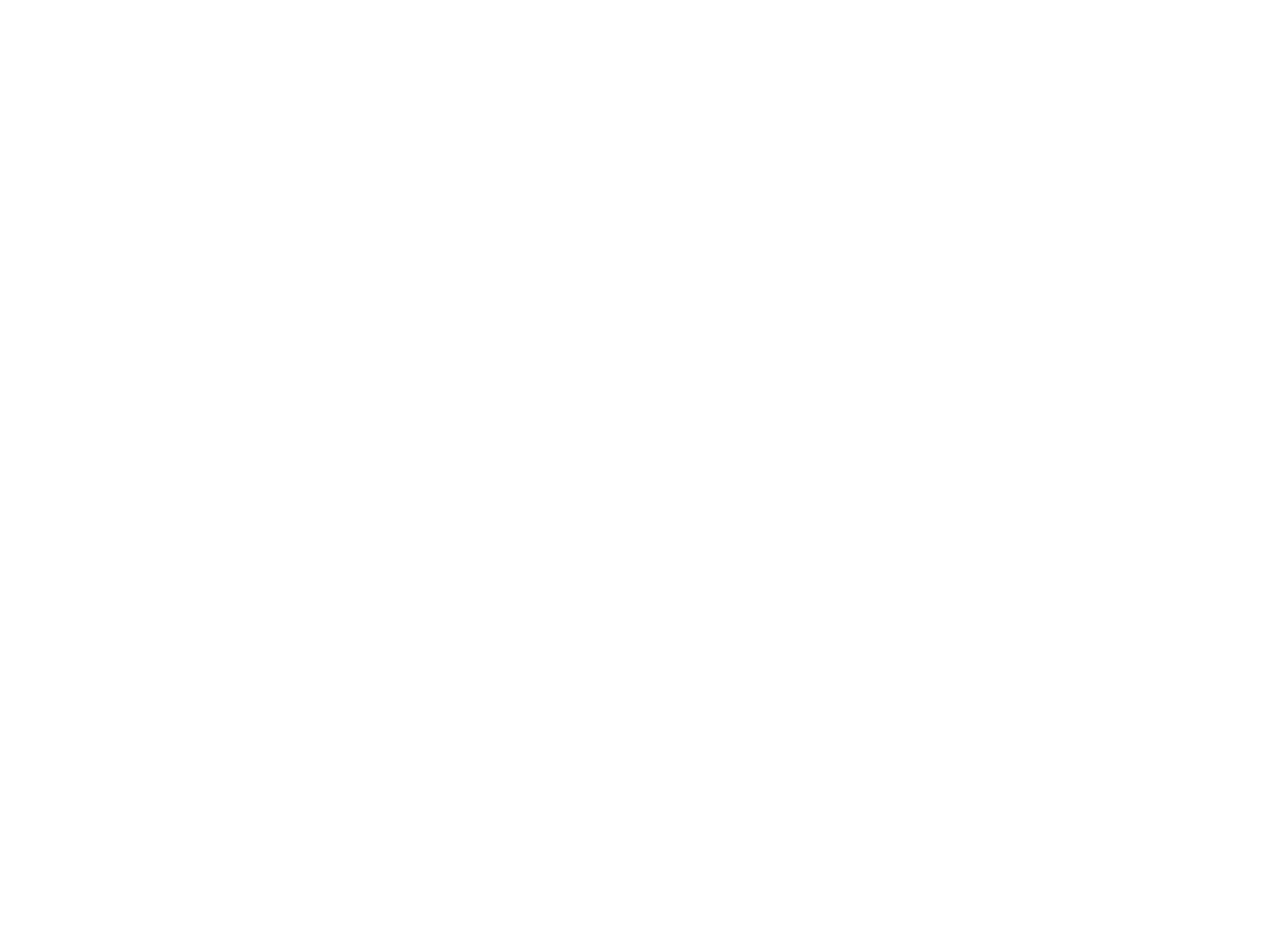
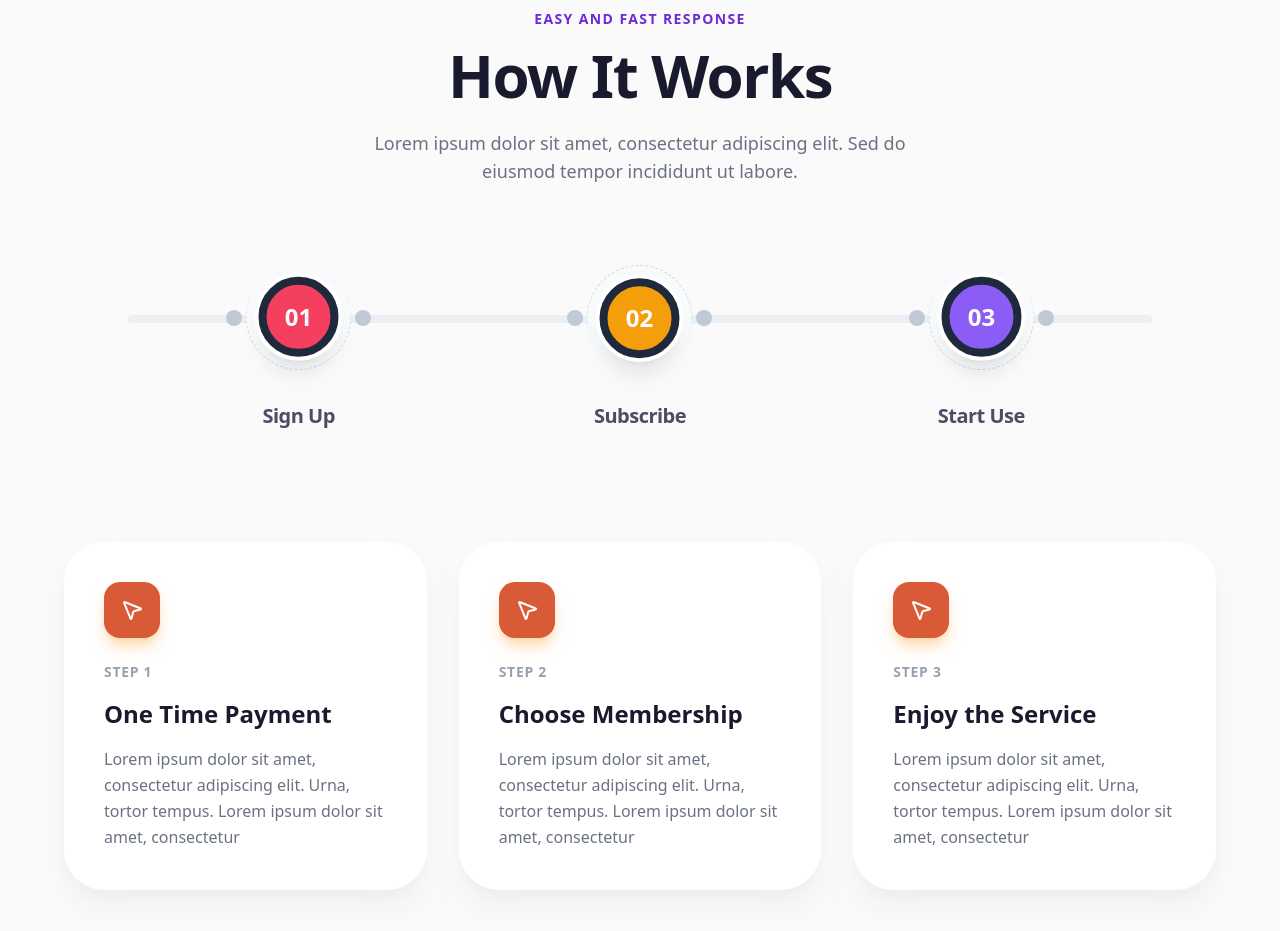
Before and after one commit to muhammadAbdulMannan2022/peopleorbitai-craig-, a React (Vite) app: page / in a window 1280 px wide. Shown: the part 2720-3651 px from the top of the page. Before the commit the page ends 2633 px from the top, so only its background shows below. Built offline with nearby package versions, Linux system fonts and the light colour scheme.

Commit message:
How it works done

```diff
--- a/package.json
+++ b/package.json
@@ -11,6 +11,7 @@
   },
   "dependencies": {
     "@tailwindcss/vite": "^4.1.17",
+    "lucide-react": "^0.562.0",
     "react": "^19.1.1",
     "react-dom": "^19.1.1",
     "react-icons": "^5.5.0",
--- a/src/Landing/Landing.tsx
+++ b/src/Landing/Landing.tsx
@@ -1,5 +1,6 @@
 import { FeatureSection } from "./Sections/Features";
 import Hero from "./Sections/Hero";
+import { HowItWorks } from "./Sections/HowItWorks";
 import WhatWedo from "./Sections/WhatWedo";
 
 export default function Landing() {
@@ -8,6 +9,7 @@
       <Hero />
       <WhatWedo />
       <FeatureSection />
+      <HowItWorks />
     </div>
   );
 }
--- a/src/Landing/Sections/ExclusiveFeatures.tsx
+++ /dev/null
@@ -1,3 +0,0 @@
-export default function ExclusiveFeatures() {
-  return <div></div>;
-}
--- /dev/null
+++ b/src/Landing/Sections/HowItWorks.tsx
@@ -0,0 +1,127 @@
+import React from "react";
+import { MousePointer2 } from "lucide-react";
+
+interface StepCardProps {
+  step: number;
+  title: string;
+  description: string;
+}
+
+const StepCard: React.FC<StepCardProps> = ({ step, title, description }) => (
+  <div className="bg-white rounded-[2.5rem] p-10 shadow-xl shadow-gray-200/50 flex flex-col items-start text-left transition-transform hover:-translate-y-2 duration-300">
+    <div className="bg-[#d85a36] w-14 h-14 rounded-2xl flex items-center justify-center text-white mb-6 shadow-lg shadow-orange-200">
+      <MousePointer2 size={24} />
+    </div>
+    <span className="text-gray-400 font-bold text-sm mb-4 uppercase tracking-wider">
+      Step {step}
+    </span>
+    <h3 className="text-[#1a1a2e] font-extrabold text-2xl mb-4">{title}</h3>
+    <p className="text-gray-500 leading-relaxed text-base">{description}</p>
+  </div>
+);
+
+export const HowItWorks: React.FC = () => {
+  const steps = [
+    {
+      number: "01",
+      label: "Sign Up",
+      bgColor: "bg-[#f43f5e]", // Pink
+    },
+    {
+      number: "02",
+      label: "Subscribe",
+      bgColor: "bg-[#f59e0b]", // Orange
+    },
+    {
+      number: "03",
+      label: "Start Use",
+      bgColor: "bg-[#8b5cf6]", // Purple
+    },
+  ];
+
+  return (
+    <section className="py-24 px-4 md:px-16 bg-[#fafafa]">
+      <div className="max-w-7xl mx-auto text-center">
+        {/* Header */}
+        <div className="mb-20">
+          <span className="text-[#6d28d9] font-semibold text-sm tracking-widest uppercase mb-4 block">
+            Easy and Fast response
+          </span>
+          <h2 className="text-5xl md:text-6xl font-black text-[#1a1a2e] mb-6 tracking-tight">
+            How It Works
+          </h2>
+          <p className="text-gray-500 text-lg max-w-xl mx-auto px-4">
+            Lorem ipsum dolor sit amet, consectetur adipiscing elit. Sed do
+            eiusmod tempor incididunt ut labore.
+          </p>
+        </div>
+
+        {/* Process Timeline */}
+        <div className=" mb-28 max-w-5xl mx-auto ">
+          {/* Main Connector Line */}
+
+          <div className="flex flex-row justify-between items-start z-10 ">
+            {steps.map((step, idx) => (
+              <div
+                key={idx}
+                className="flex flex-col items-center group flex-1 relative"
+              >
+                <div
+                  className={`absolute md:top-[30%] top-[34%] left-0 right-0 h-0.5 md:h-2 ${
+                    idx == 0
+                      ? "rounded-s-full"
+                      : idx == 2
+                      ? "rounded-e-full"
+                      : ""
+                  } bg-[#EBEEF2] z-0`}
+                ></div>
+                {/* Main Step Circle */}
+                <div className="flex items-center gap-1">
+                  <div className="md:w-4 md:h-4 h-2 w-2 z-10 rounded-full bg-[#BFCAD6]"></div>
+                  <div
+                    className={`p-3 rounded-full rotate-45 ${
+                      idx != 1 ? "border-b border-r" : " border-t border-l"
+                    } border-dashed border-slate-300 bg-slate-50`}
+                  >
+                    <div
+                      className={`relative w-14 h-14  -rotate-45 md:w-20 md:h-20 rounded-full border-[6px] md:border-8 border-[#1e293b] ${step.bgColor} flex items-center justify-center shadow-xl transition-transform group-hover:scale-110 duration-300 ring-4 ring-white`}
+                    >
+                      <span className="text-xl md:text-2xl font-black text-white cursor-default">
+                        {step.number}
+                      </span>
+                    </div>
+                  </div>
+                  <div className="md:w-4 md:h-4 h-2 w-2 z-10 rounded-full bg-[#BFCAD6]"></div>
+                </div>
+
+                {/* Label Text */}
+                <span className="mt-4 md:mt-8 text-title-2nd font-bold text-sm md:text-xl tracking-tight whitespace-nowrap">
+                  {step.label}
+                </span>
+              </div>
+            ))}
+          </div>
+        </div>
+
+        {/* Detail Cards */}
+        <div className="grid grid-cols-1 md:grid-cols-3 gap-8">
+          <StepCard
+            step={1}
+            title="One Time Payment"
+            description="Lorem ipsum dolor sit amet, consectetur adipiscing elit. Urna, tortor tempus. Lorem ipsum dolor sit amet, consectetur"
+          />
+          <StepCard
+            step={2}
+            title="Choose Membership"
+            description="Lorem ipsum dolor sit amet, consectetur adipiscing elit. Urna, tortor tempus. Lorem ipsum dolor sit amet, consectetur"
+          />
+          <StepCard
+            step={3}
+            title="Enjoy the Service"
+            description="Lorem ipsum dolor sit amet, consectetur adipiscing elit. Urna, tortor tempus. Lorem ipsum dolor sit amet, consectetur"
+          />
+        </div>
+      </div>
+    </section>
+  );
+};
```
Also changed, not shown: 1 other file (tests, documents, lock files or other folders).
